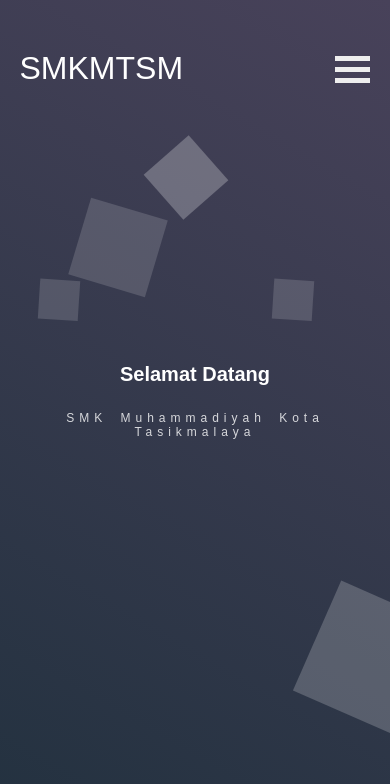
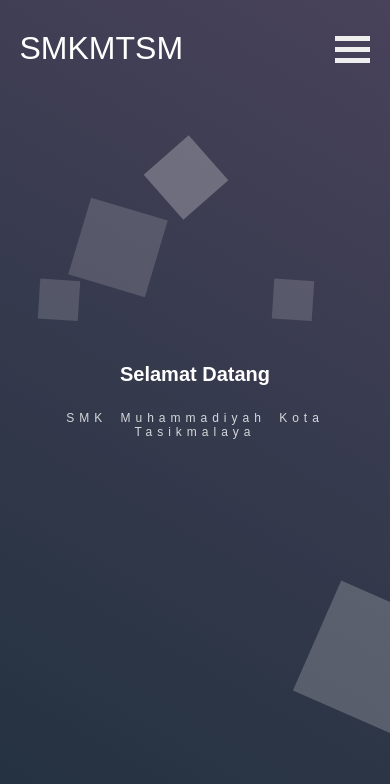
Before and after one commit to mochfikri/sekolah, a plain HTML site: page index.html in a window 390 px wide. Shown: the top 784 px of the page. Drawn offline with nearby package versions, Linux system fonts and the light colour scheme.

Commit message:
fix header

```diff
--- a/css/style.css
+++ b/css/style.css
@@ -906,7 +906,7 @@
   .header-right {
     height: auto;
     line-height: normal;
-    padding: 50px 0;
+    padding: 30px 0 20px 0;
   }
 
 }
```
